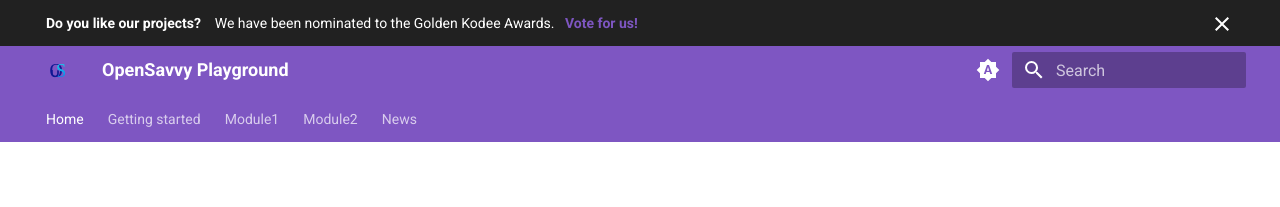
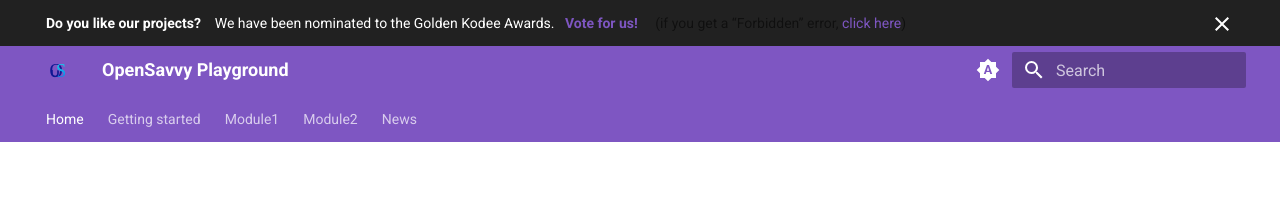
Before and after one commit to CLOVIS-AI/Prepared, an MkDocs documentation site: the page built from docs/website/docs/index.md, in a window 1280 px wide and 900 px high. Shown: the top 207 px of the window. Built offline with MkDocs 1.6.1 and Material for MkDocs 9.7.7, drawn with Linux system fonts in a browser that asks for light colours; plug-ins that fetch from the network failed and are left out.

Commit message:
feat(website): Add the un-forbidden magic URL to the Golden Kodee Awards nomination banner
See https://kotlinlang.slack.com/archives/C0922A726/p1772559788159079?thread_ts=1766160013.804949&cid=C0922A726

```diff
--- a/docs/website/overrides/main.html
+++ b/docs/website/overrides/main.html
@@ -11,4 +11,5 @@
 {% block announce %}
 	<b>Do you like our projects?</b>    We have been nominated to the Golden Kodee Awards.
 	  <b><a href="https://golden-kodee.awardsplatform.com/entry/vote/mNKjQxkX/zLgvbZlX?search=7930f0c9a0245ceb-25">Vote for us!</a></b>
+	    <span style="color: var(--md-default-fg-color--light)">(if you get a “Forbidden” error, <a href="https://golden-kodee.awardsplatform.com/auth/login/ElzeDyJV">click here</a>)</span>
 {% endblock %}
```
